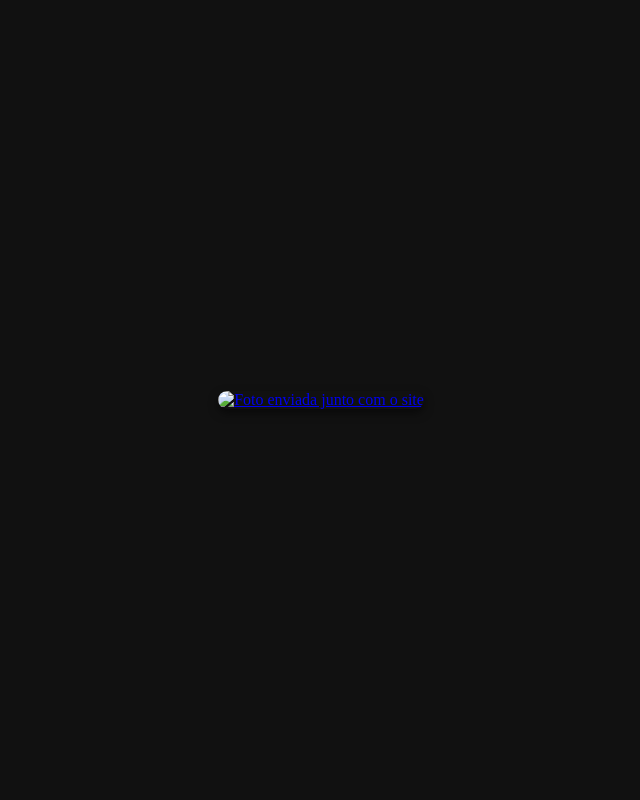
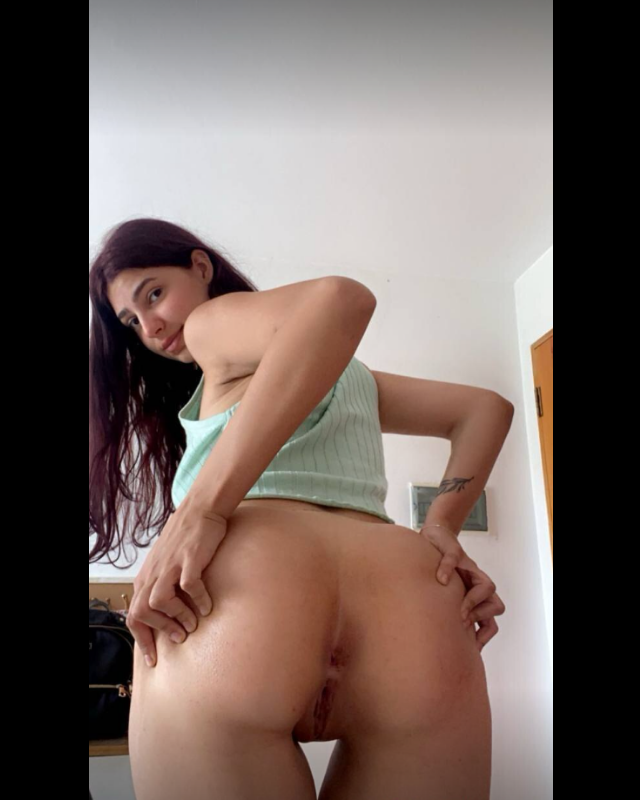
Before and after one commit to mudesmaidi/previa, a plain HTML site: page index.html in a window 1280 px wide. Shown: the whole page, without its empty margins (319-959 px from the left). Drawn offline with Linux system fonts and the light colour scheme.

Commit message:
Update index.html
informaçao errada

```diff
--- a/index.html
+++ b/index.html
@@ -1,34 +1,28 @@
 <!DOCTYPE html>
-<html lang="pt-BR">
+<html lang="pt-br">
 <head>
     <meta charset="UTF-8" />
-    <meta name="viewport" content="width=device-width, initial-scale=1" />
-    <title>Imagem com Link</title>
+    <meta name="viewport" content="width=device-width, initial-scale=1.0"/>
+    <title>Minha Foto</title>
     <style>
         body {
             margin: 0;
+            padding: 0;
+            background-color: black;
+            height: 100vh;
             display: flex;
             justify-content: center;
             align-items: center;
-            height: 100vh;
-            background-color: #111;
         }
-        a img {
+
+        img {
             max-width: 100%;
-            height: auto;
-            border-radius: 12px;
-            cursor: pointer;
-            box-shadow: 0 4px 10px rgba(0,0,0,0.5);
-            transition: transform 0.3s ease;
-        }
-        a img:hover {
-            transform: scale(1.05);
+            max-height: 100%;
+            display: block;
         }
     </style>
 </head>
 <body>
-    <a href="https://seulink.com" target="_blank" rel="noopener noreferrer">
-        <img src="minhafoto.jpg" alt="Foto enviada junto com o site" />
-    </a>
+    <img src="minhafoto.png" alt="Minha foto" />
 </body>
 </html>
```
